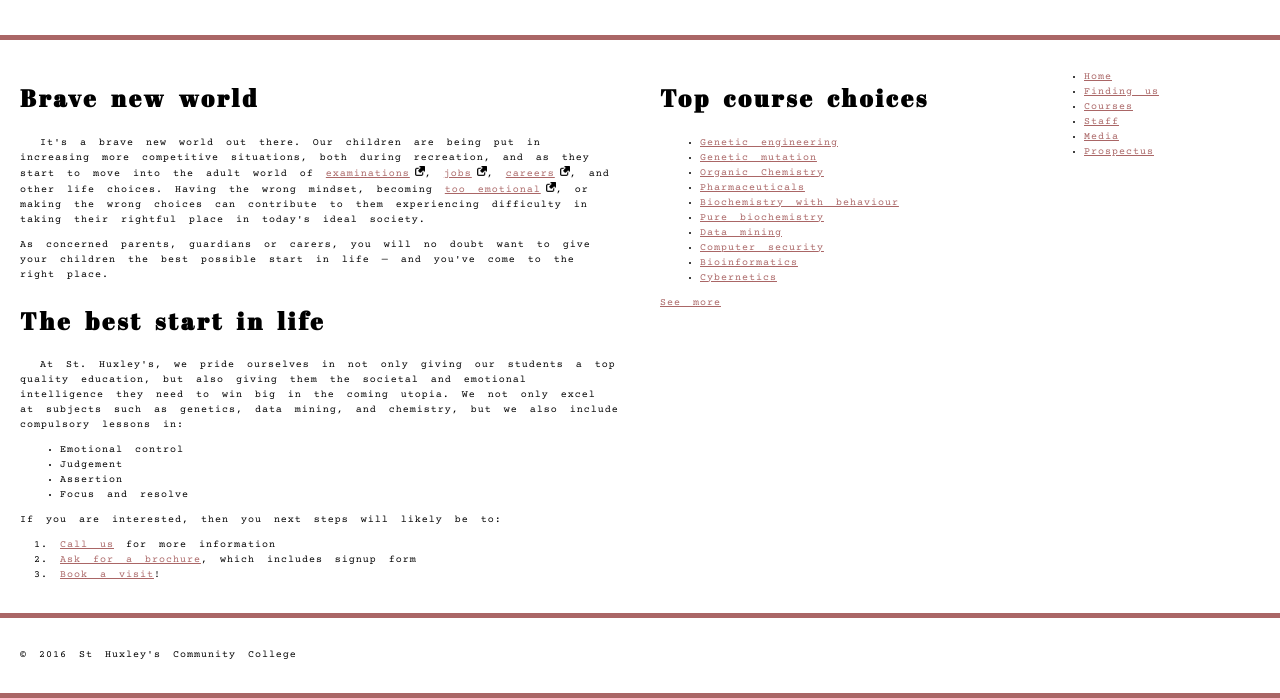
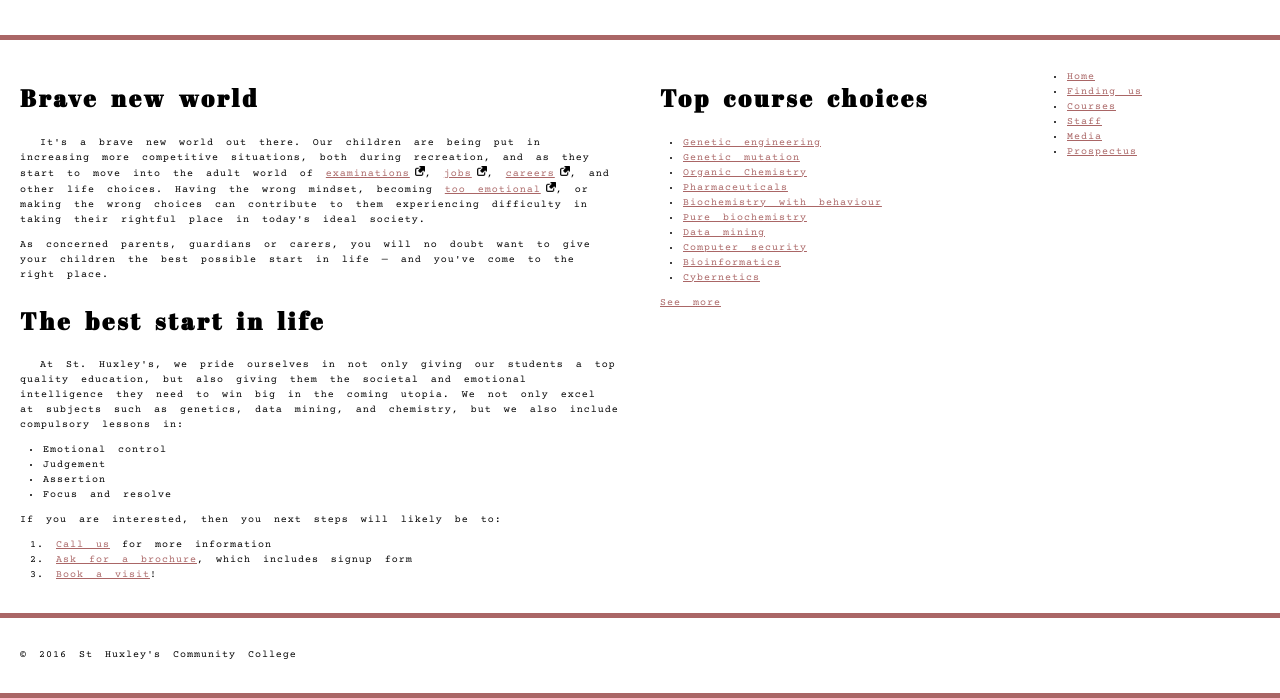
Before and after one commit to StarfarerM42/University-Letter, a website: page in0.html in a window 1280 px wide. Shown: the part 157-855 px from the top of the page. Drawn offline with Linux system fonts and the light colour scheme.

Commit message:
lists style

```diff
--- a/in0.css
+++ b/in0.css
@@ -142,3 +142,12 @@ a[href*='http']::after {
 	background-size: 10px 10px;
 	background-repeat: no-repeat;
 }
+
+ul,
+ol {
+	line-height: 1.5;
+	margin-top: 10px;
+	margin-bottom: 10px;
+	list-style-position: inside;
+	padding-left: 10px;
+}
```
